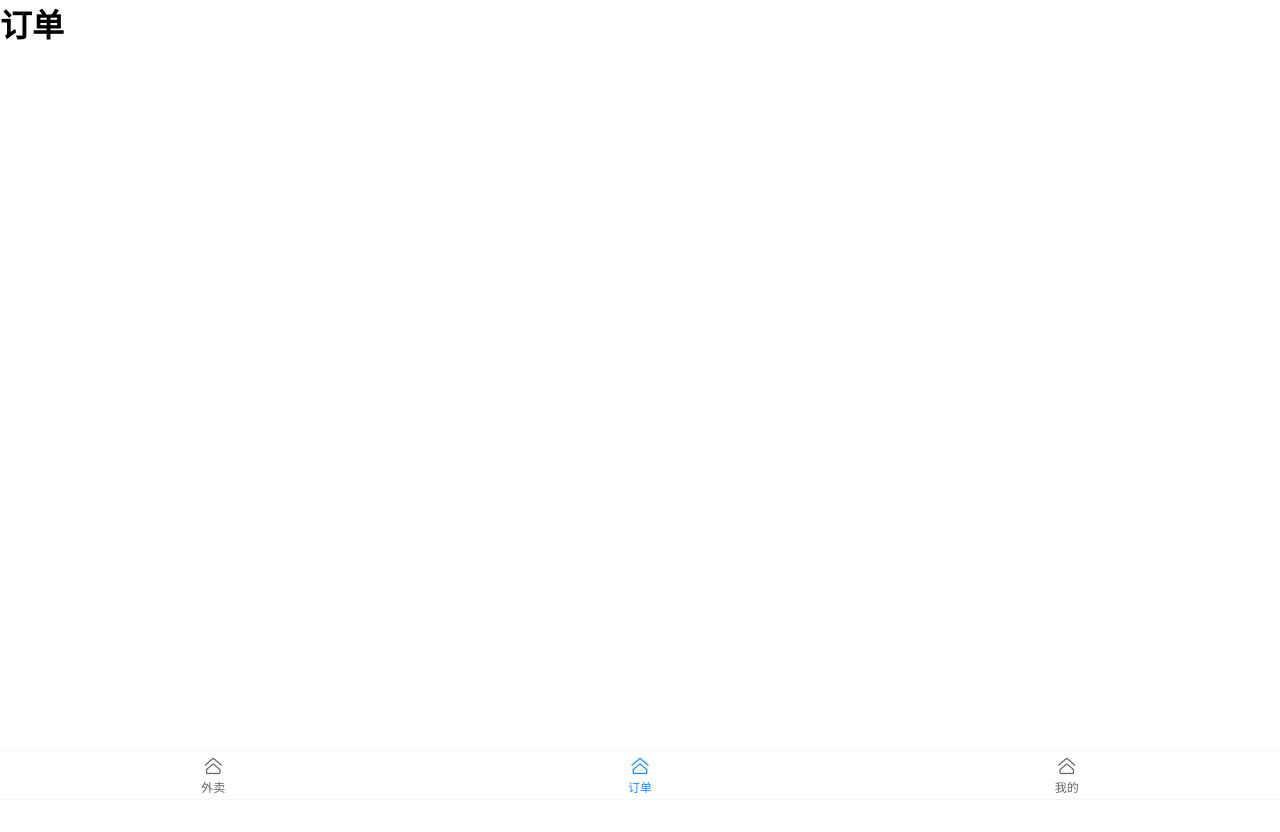
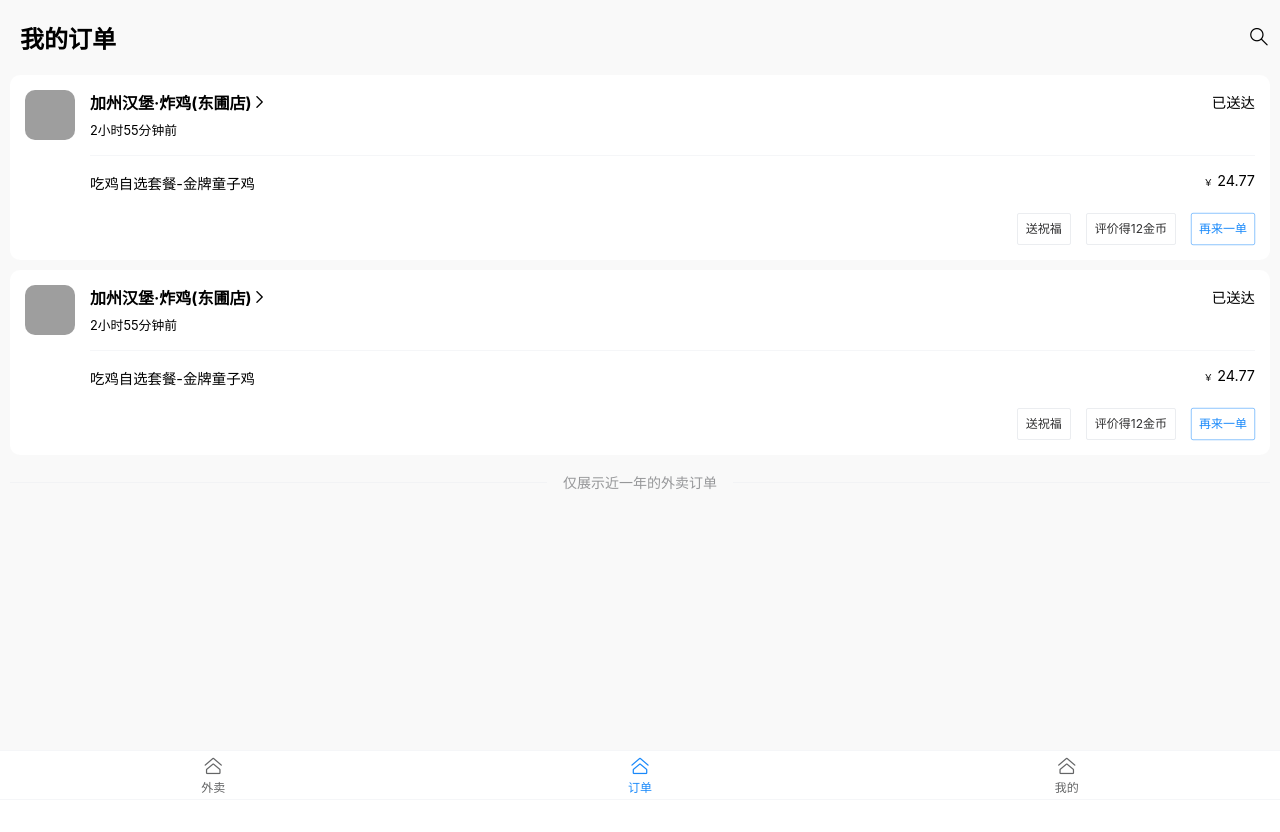
Before and after one commit to lbgs/ele, a Vue app: page /#/order in a window 1280 px wide. Shown: the top 832 px of the page. Before the commit the page ends 800 px from the top, so only its background shows below. Built offline with nearby package versions, Linux system fonts and the light colour scheme; grey boxes are pictures that could not be loaded.

Commit message:
new  我的订单

```diff
--- a/src/components/index/index.vue
+++ b/src/components/index/index.vue
@@ -183,7 +183,7 @@ export default {
       topList: [
         {
           title: "太二酸菜鱼(奥体高德汇店)",
-          imgUrl: "/img/logo.20bfbe33.jpg",
+          imgUrl: "../assets/images/logo.jpg",
           evaluate: 4.8,
           monthly: 448,
           standard: 15,
@@ -194,7 +194,7 @@ export default {
         },
         {
           title: "太二酸菜鱼(奥体高德汇店)",
-          imgUrl: "/img/logo.20bfbe33.jpg",
+          imgUrl: "/img/logo.jpg",
           evaluate: 4.8,
           monthly: 448,
           standard: 15,
@@ -236,6 +236,7 @@ h1 {
       white-space: nowrap;
       overflow: hidden;
       position: relative;
+      font-size: 0.9rem;
     }
   }
 }
--- a/src/components/order/index.vue
+++ b/src/components/order/index.vue
@@ -1,15 +1,124 @@
 <template>
-    <div>
-        <h1>订单</h1>
+  <div class="order-control">
+    <div class="flex justify vertical">
+      <h2>我的订单</h2>
+      <van-icon name="search" size="22px" />
     </div>
+    <div class="panel flex" v-for="item in list" :key="item.id">
+      <img class="img" :src="item.img" alt />
+      <div class="content">
+        <div class="flex vertical justify">
+          <div class="flex vertical">
+            <span class="store">{{item.title}}</span>
+            <van-icon name="arrow" />
+          </div>
+          <span class="food">{{item.delivery}}</span>
+        </div>
+        <div class="time">{{item.time}}</div>
+        <van-divider />
+        <div class="food flex justify">
+          <span class="food-name">{{item.food}}</span>
+          <span>
+            <span class="rmb">￥</span>
+            {{item.price}}
+          </span>
+        </div>
+        <div class="btns flex">
+          <van-button class="btn" size="small" type="default">送祝福</van-button>
+          <van-button class="btn" size="small" type="default">评价得{{item.coin}}金币</van-button>
+          <van-button class="btn" size="small" plain hairline type="info">再来一单</van-button>
+        </div>
+      </div>
+    </div>
+    <van-divider>仅展示近一年的外卖订单</van-divider>
+  </div>
 </template>
 
 <script>
 export default {
-
-}
+  data() {
+    return {
+      list: [
+        {
+          id: 0,
+          img: "./../../assets/images/logo.jpg",
+          title: "加州汉堡·炸鸡(东圃店)",
+          delivery: "已送达",
+          time: "2小时55分钟前",
+          food: "吃鸡自选套餐-金牌童子鸡",
+          price: 24.77,
+          coin: 12
+        },
+        {
+          id: 1,
+          img: "./../../assets/images/logo.jpg",
+          title: "加州汉堡·炸鸡(东圃店)",
+          delivery: "已送达",
+          time: "2小时55分钟前",
+          food: "吃鸡自选套餐-金牌童子鸡",
+          price: 24.77,
+          coin: 12
+        }
+      ]
+    };
+  }
+};
 </script>
 
-<style lang="">
-
+<style lang="scss" scope>
+.order-control {
+  background-color: #f9f9f9;
+  padding: 0 10px;
+  height: 100vh;
+  h2{
+      padding-left: 10px;
+  }
+}
+.flex {
+  display: flex;
+}
+.justify {
+  justify-content: space-between;
+}
+.vertical {
+  align-items: center;
+}
+.panel {
+  background-color: #fff;
+  padding: 15px;
+  border-radius: 10px;
+  margin-bottom: 10px;
+  .img {
+    width: 50px;
+    height: 50px;
+    border-radius: 10px;
+    margin-right: 15px;
+  }
+  .content {
+    width: 100%;
+    .store {
+      font-weight: bold;
+    }
+    .time {
+      font-size: 0.8rem;
+      margin-top: 6px;
+    }
+    .food {
+      font-size: 0.9rem;
+      .rmb {
+        font-size: 0.6rem;
+      }
+    }
+    .btns {
+      margin-top: 20px;
+      justify-content: flex-end;
+      .btn {
+        margin-right: 15px;
+      }
+      .btn:last-child {
+        margin: 0;
+      }
+    }
+  }
+}
 </style>
--- a/src/main.js
+++ b/src/main.js
@@ -6,7 +6,7 @@ Vue.use(VueRouter);
 import router from './router.js'
 
 //按需组件
-import { Tabbar, TabbarItem, Search, Col, Row, Icon, Swipe, SwipeItem, Grid, GridItem, Tab, Tabs } from 'vant';
+import { Tabbar, TabbarItem, Search, Col, Row, Icon, Swipe, SwipeItem, Grid, GridItem, Tab, Tabs, Divider, Button } from 'vant';
 import 'vant/lib/index.css'
 Vue.use(Tabbar);
 Vue.use(TabbarItem);
@@ -20,6 +20,8 @@ Vue.use(Grid);
 Vue.use(GridItem);
 Vue.use(Tab);
 Vue.use(Tabs);
+Vue.use(Divider);
+Vue.use(Button);
 
 // 过滤器
 Vue.filter('distance', val => val >= 1000 ? `${val / 1000}km` : `${val}km`)
```
